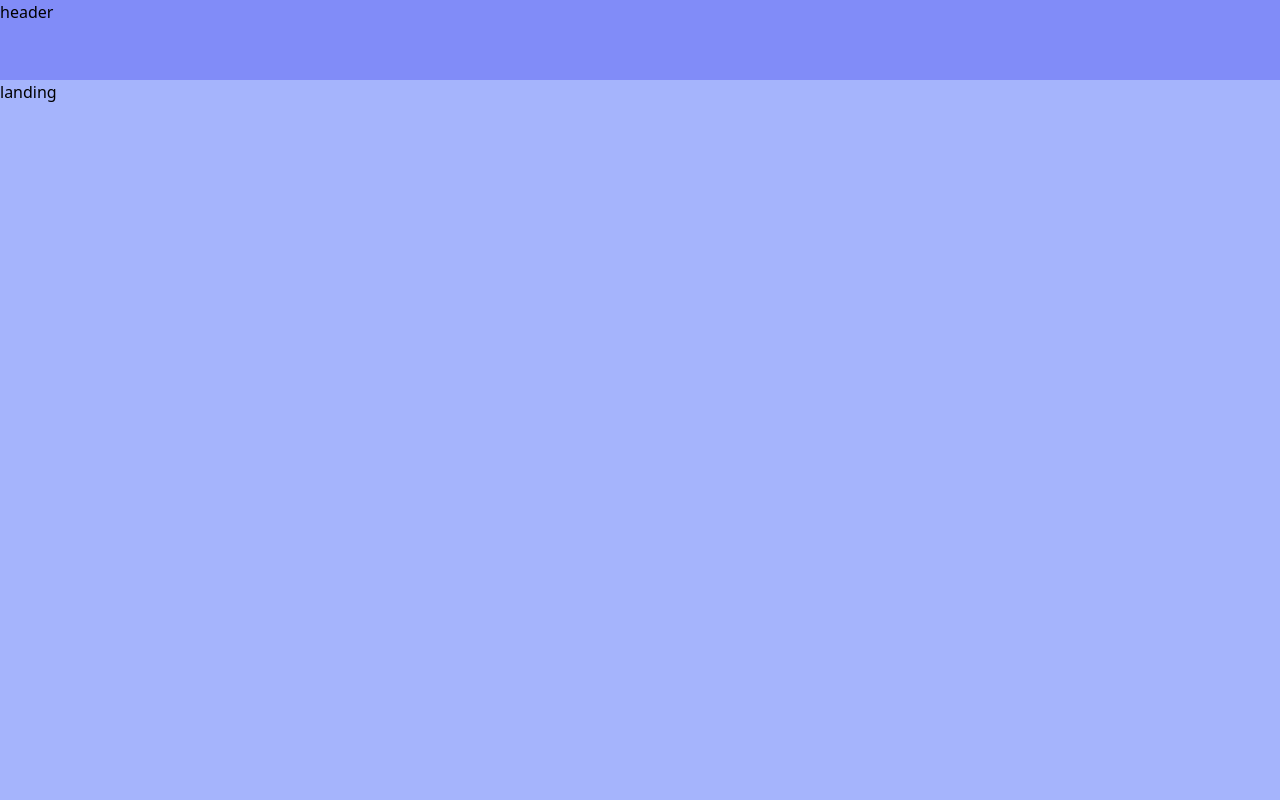
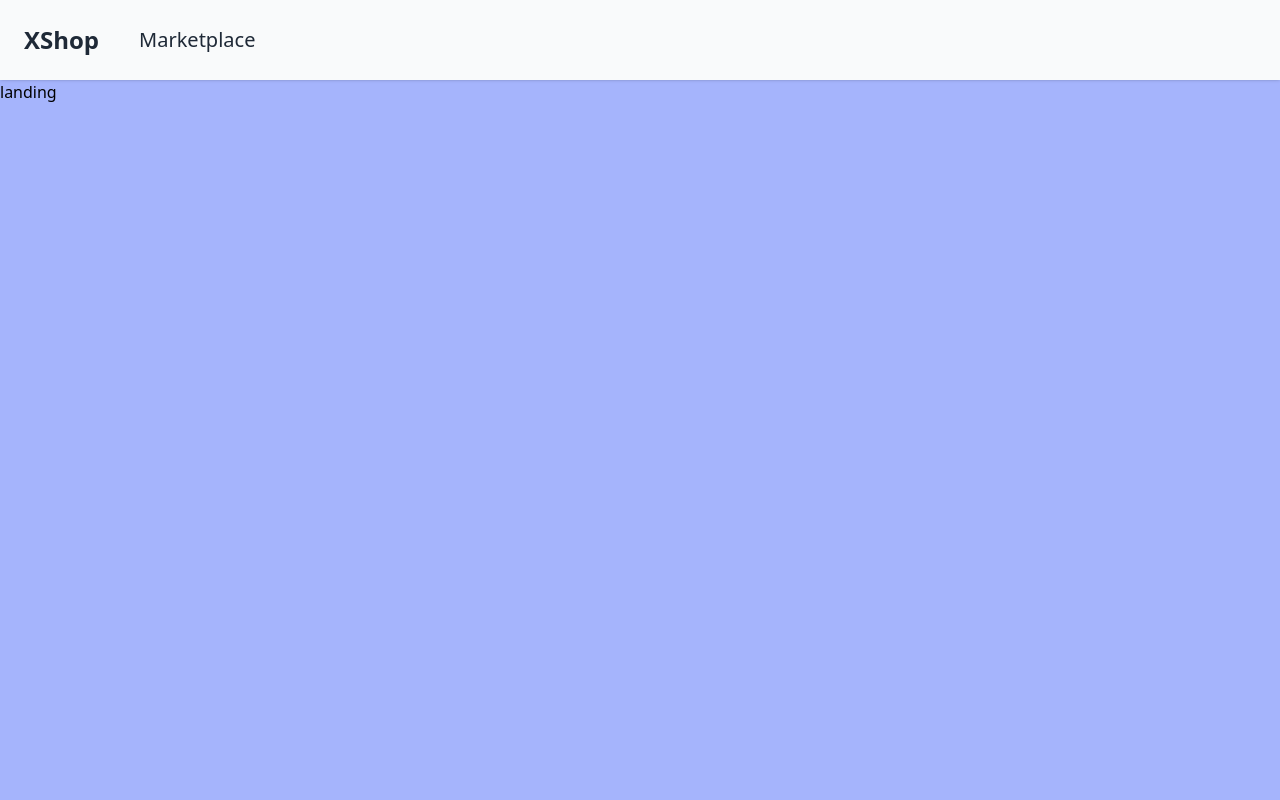
Before and after one commit to ReactXShop/react-xshop-seed, a React (Vite) app: page / in a window 1280 px wide. Shown: the top 800 px of the page. Built offline with nearby package versions, Linux system fonts and the light colour scheme.

Commit message:
header style and marketplace link

```diff
--- a/src/layout/Header.tsx
+++ b/src/layout/Header.tsx
@@ -1,7 +1,24 @@
+import { Link } from "react-router-dom";
+
 export const Header = () => {
   return (
     <div className="sticky top-0 h-20 bg-indigo-400">
-      <div className="h-20">header</div>
+      <div className="bg-gray-50 px-6 py-6 shadow">
+        <div className="container mx-auto flex items-center justify-start">
+          <h1 className="text-2xl font-black text-gray-800 dark:text-black">
+            <Link to="/" className="outline-none">
+              XShop
+            </Link>
+          </h1>
+          <ul className="hidden w-8/12 items-center justify-start space-x-8 pl-8 text-xl text-gray-800 dark:text-black md:flex">
+            <li>
+              <Link to="/" className="rounded p-2 outline-none hover:text-gray-600 focus:ring-2 ">
+                Marketplace
+              </Link>
+            </li>
+          </ul>
+        </div>
+      </div>
     </div>
   );
 };
```
